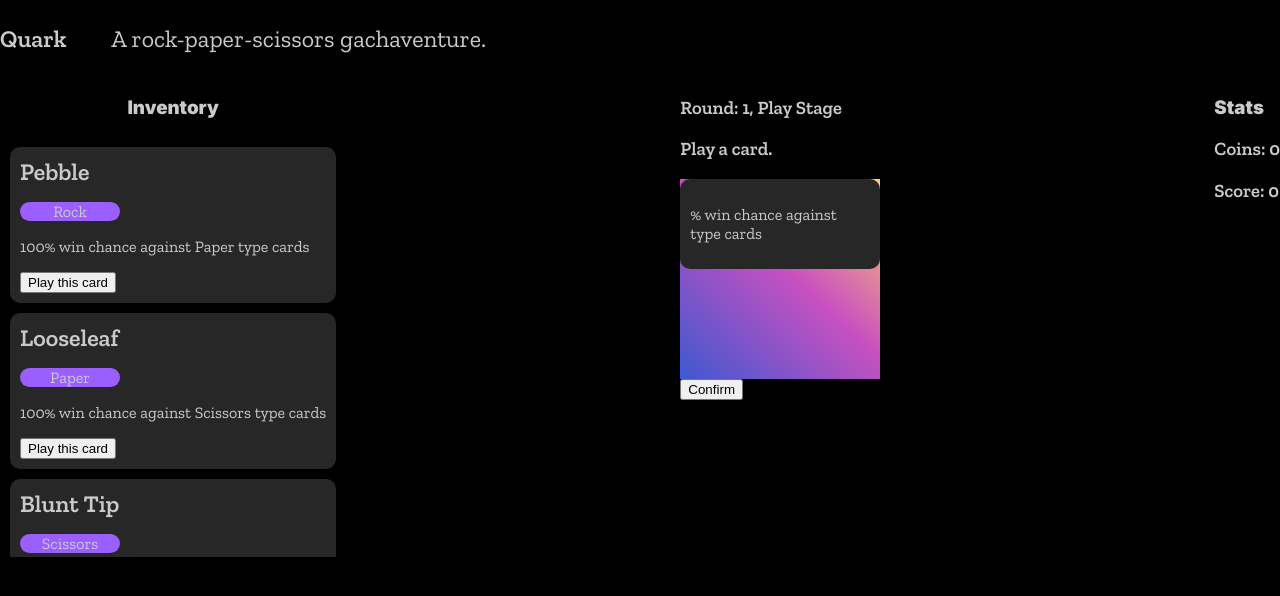
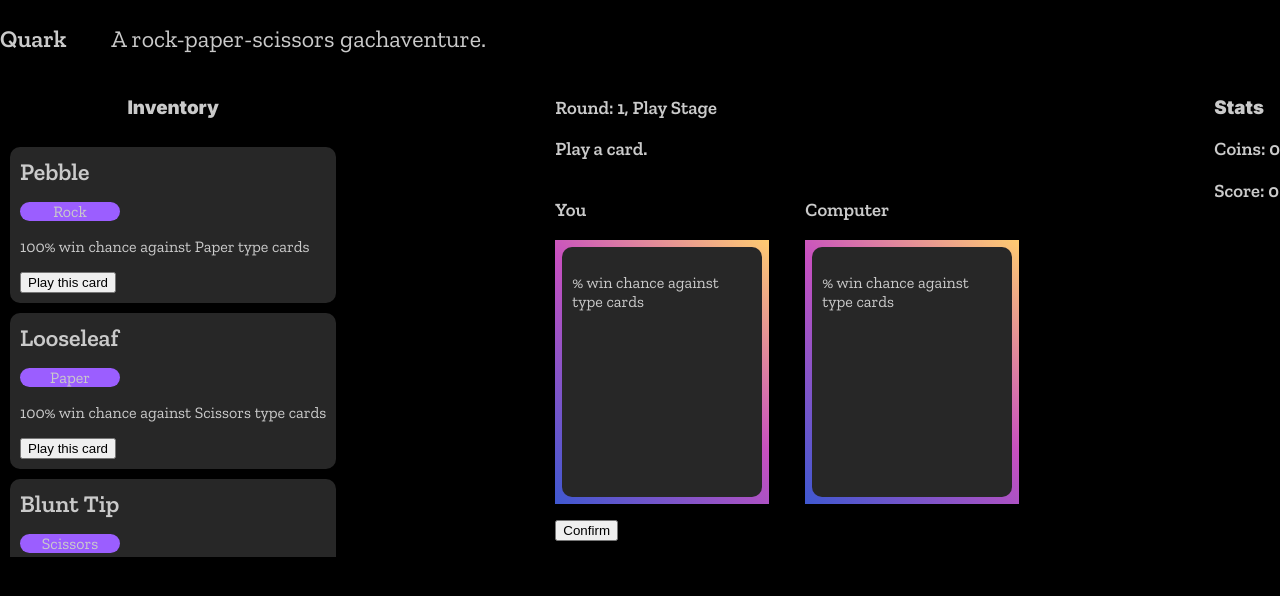
Before and after one commit to onmyraedar/rps-adventure, a React (Create React App) app: page / in a window 1280 px wide. Shown: the top 596 px of the page. Built offline with nearby package versions, Linux system fonts and the light colour scheme.

Commit message:
Add gameboard card for the computer
The computer now has its own gameboard card that flips over when the player clicks "Confirm."

In line with this change, the "player" prefix was removed from all CSS classes in the gameboard card file.

```diff
--- a/src/components/Game.css
+++ b/src/components/Game.css
@@ -39,3 +39,12 @@
     background: #cacaca;
     border-radius: 100vw;
 }
+
+.gameboard-card-container {
+    display: flex;
+    gap: 50px;
+}
+
+.confirm-btn {
+    margin-top: 30px;
+}
--- a/src/components/Game.js
+++ b/src/components/Game.js
@@ -42,8 +42,10 @@ function Game() {
         stage: "Play",
         playerCurrentCard: {},
         playerNextCard: {},
-        isOnFront: false,
-        computerCard: {},
+        playerCardIsOnFront: false,
+        computerCardIsOnFront: false,
+        computerCurrentCard: {},
+        computerNextCard: {},
         winner: ""
     });
 
@@ -56,7 +58,7 @@ function Game() {
             ...gameData,
             playerCurrentCard: gameData.playerNextCard,
             playerNextCard: playerChoice,
-            isOnFront: !gameData.isOnFront
+            playerCardIsOnFront: !gameData.playerCardIsOnFront
             }
         });
     }
@@ -70,8 +72,8 @@ function Game() {
             ...gameData,
             score: gameData.score + calculateRoundScore(roundWinner),
             stage: "Results",
-            playerCard: playerChoice,
-            computerCard: computerChoice,
+            computerNextCard: computerChoice,
+            computerCardIsOnFront: !gameData.computerCardIsOnFront,
             winner: roundWinner
             }
         });
@@ -94,30 +96,53 @@ function Game() {
     let gameboard;
     if (gameData.stage === "Play") {
         gameboard =
-        <div>
+        <div className="gameboard">
             <h3>Round: {gameData.round}, {gameData.stage} Stage</h3>
             <h3>Play a card.</h3>
+            <div className="gameboard-card-container">
+                <div className="player-card-container">
+                    <h3>You</h3>
                     <GameboardCard
                         currentCard={gameData.playerCurrentCard}
                         nextCard={gameData.playerNextCard}
-                isOnFront={gameData.isOnFront}
+                        isOnFront={gameData.playerCardIsOnFront}
                     />
+                </div>
+                <div className="computer-card-container">
+                    <h3>Computer</h3>
+                    <GameboardCard
+                        currentCard={gameData.computerCurrentCard}
+                        nextCard={gameData.computerNextCard}
+                        isOnFront={gameData.computerCardIsOnFront}
+                    />
+                </div>
+            </div>
             <button className="confirm-btn" onClick={playRound}>Confirm</button>
         </div>
     } else if (gameData.stage === "Results") {
         gameboard =
         <div>
             <h3>Round: {gameData.round}, {gameData.stage} Stage</h3>
-            <h3>You just played this card:</h3>
+            <h3>Winner: {gameData.winner}</h3>
+            <div className="gameboard-card-container">
+                <div className="player-card-container">
+                    <h3>You</h3>
                     <GameboardCard
                         currentCard={gameData.playerCurrentCard}
                         nextCard={gameData.playerNextCard}
-                isOnFront={gameData.isOnFront}
+                        isOnFront={gameData.playerCardIsOnFront}
                     />
-            <h3>The computer played this card:</h3>
-            <Card key={gameData.computerCard.id} card={gameData.computerCard} playable={false} onPlay={playRound}/>
+                </div>
+                <div className="computer-card-container">
+                    <h3>Computer</h3>
+                    <GameboardCard
+                        currentCard={gameData.computerCurrentCard}
+                        nextCard={gameData.computerNextCard}
+                        isOnFront={gameData.computerCardIsOnFront}
+                    />
+                </div>
+            </div>
             <button onClick={resetGameData}>Next</button>
-            <p>Winner: {gameData.winner}</p>
         </div>
     }
 
--- a/src/components/GameboardCard.css
+++ b/src/components/GameboardCard.css
@@ -1,10 +1,10 @@
-.player-card {
+.card {
     width: 200px;
-    height: 200px;
+    height: 250px;
     perspective: 1000px;
 }
 
-.player-card-content {
+.card-content {
     width: 100%;
     height: 100%;
     position: relative;
@@ -12,23 +12,25 @@
     transform-style: preserve-3d;
 }
 
-.player-card-flipped {
+.card-flipped {
     transform: rotateY(180deg);
 }
 
-.player-card-front,
-.player-card-back {
+.card-front,
+.card-back {
     width: 100%;
     height: 100%;
     position: absolute;
     backface-visibility: hidden;
+    display: flex;
+    padding: 7px;
 }
 
-.player-card-front {
+.card-front {
     background-image: linear-gradient(43deg, #4158D0 1%, #C850C0 54%, #FFCC70 100%);
 }
 
-.player-card-back {
-    background-color: white;
+.card-back {
+    background-image: linear-gradient(43deg, #4158D0 1%, #C850C0 54%, #FFCC70 100%);
     transform: rotateY(180deg);
 }
--- a/src/components/GameboardCard.js
+++ b/src/components/GameboardCard.js
@@ -5,15 +5,15 @@ function GameboardCard(props) {
     const { currentCard, nextCard, isOnFront } = props;
 
     return(
-        <div className="player-card">
-            <div className={isOnFront ? "player-card-content player-card-flipped" : "player-card-content"}>
-                <div className="player-card-front">
+        <div className="card">
+            <div className={isOnFront ? "card-content card-flipped" : "card-content"}>
+                <div className="card-front">
                     { isOnFront
                         ? <Card key={currentCard.id} card={currentCard} playable={false} onPlay={() => console.log("Should not be playable")}/>
                         : <Card key={nextCard.id} card={nextCard} playable={false} onPlay={() => console.log("Should not be playable")}/>
                     }
                 </div>
-                <div className="player-card-back">
+                <div className="card-back">
                     { isOnFront
                         ? <Card key={nextCard.id} card={nextCard} playable={false} onPlay={() => console.log("Should not be playable")}/>
                         : <Card key={currentCard.id} card={currentCard} playable={false} onPlay={() => console.log("Should not be playable")}/>
```
Lines whose indentation alone changed are shown as unchanged.
